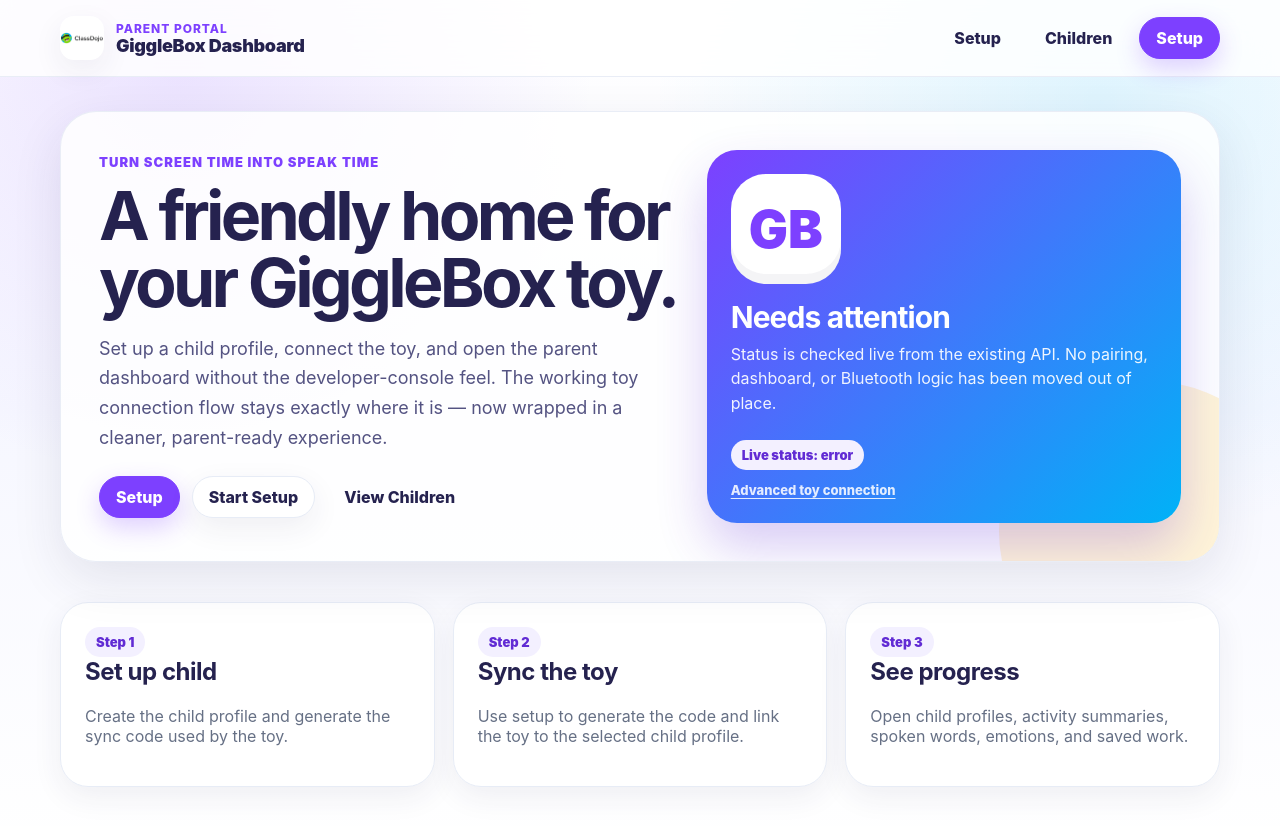
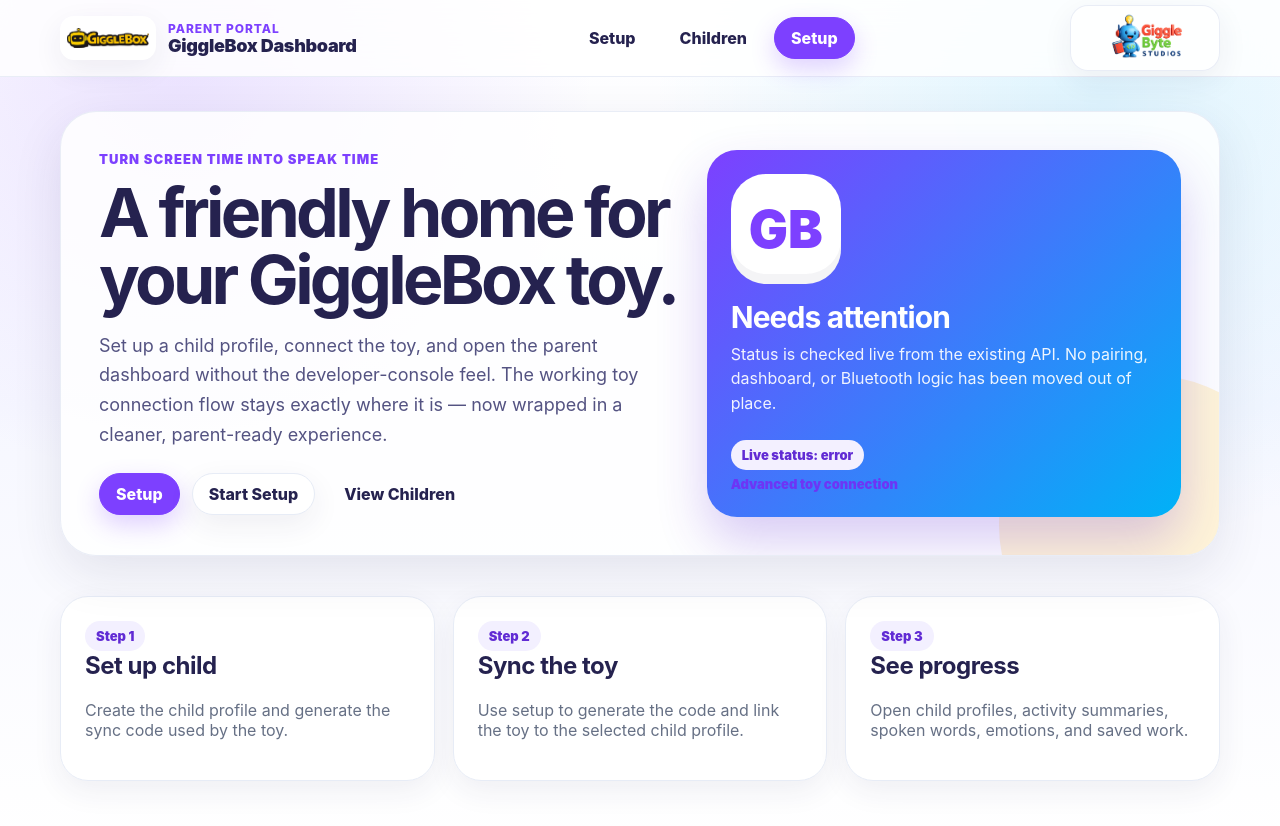
Before and after one commit to thorntonadam14-ui/gigglebox-dashboard, a Next.js app: page / in a window 1280 px wide. Shown: the top 826 px of the page. Built offline with nearby package versions, Linux system fonts and the light colour scheme; no server answers.

Commit message:
logo update plus drop down

```diff
--- a/app/children/page.tsx
+++ b/app/children/page.tsx
@@ -36,6 +36,9 @@
             <a className="gb-nav-link" href="/setup">Setup</a>
             <a className="gb-button" href="/setup">Setup</a>
           </nav>
+          <a className="gb-studio-mark" href="/" aria-label="Giggle Byte Studios">
+            <img src="/gigglebyte-studios-logo.png" alt="Giggle Byte Studios" />
+          </a>
         </div>
       </header>
       <main className="gb-main">
--- a/app/components/BleReceiverConsole.tsx
+++ b/app/components/BleReceiverConsole.tsx
@@ -319,6 +319,9 @@
             <a className="gb-nav-link" href="/dashboard">Dashboard</a>
             <InstallPrompt />
           </nav>
+          <a className="gb-studio-mark" href="/" aria-label="Giggle Byte Studios">
+            <img src="/gigglebyte-studios-logo.png" alt="Giggle Byte Studios" />
+          </a>
         </div>
       </header>
 
--- a/app/dashboard/page.tsx
+++ b/app/dashboard/page.tsx
@@ -12,6 +12,9 @@
             <a className="gb-nav-link" href="/children">Children</a>
             <a className="gb-button" href="/setup">Setup</a>
           </nav>
+          <a className="gb-studio-mark" href="/" aria-label="Giggle Byte Studios">
+            <img src="/gigglebyte-studios-logo.png" alt="Giggle Byte Studios" />
+          </a>
         </div>
       </header>
       <main className="gb-main">
--- a/app/globals.css
+++ b/app/globals.css
@@ -42,7 +42,7 @@
 }
 .gb-nav-inner { min-height: 76px; display: flex; align-items: center; justify-content: space-between; gap: 20px; }
 .gb-brand { display: inline-flex; align-items: center; gap: 12px; text-decoration: none; font-weight: 900; color: var(--gb-ink); letter-spacing: -.02em; }
-.gb-logo { width: 44px; height: 44px; object-fit: contain; border-radius: 14px; background: white; box-shadow: var(--gb-shadow-soft); }
+.gb-logo { width: 96px; height: 44px; object-fit: contain; border-radius: 14px; background: white; box-shadow: var(--gb-shadow-soft); padding: 5px 7px; }
 .gb-brand-kicker { display:block; font-size: 12px; font-weight: 800; color: var(--gb-purple); text-transform: uppercase; letter-spacing: .08em; }
 .gb-brand-title { display:block; font-size: 18px; line-height: 1.1; }
 .gb-nav-links { display:flex; align-items:center; gap: 10px; flex-wrap: wrap; }
@@ -174,6 +174,14 @@
 .gb-art-thumb { width:54px; height:54px; border-radius:16px; display:grid; place-items:center; background:#fff7ed; font-size:24px; }
 .gb-art-item strong { display:block; color:var(--gb-ink); }
 .gb-art-item small { display:block; color:var(--gb-muted); margin-top:4px; }
+
+.gb-report-card-head-select { align-items:center; }
+.gb-report-filter { display:flex; align-items:center; gap:10px; flex-wrap:wrap; justify-content:flex-end; }
+.gb-select { appearance:none; border:1px solid #e7ecf6; border-radius:999px; padding:10px 34px 10px 14px; color:var(--gb-ink); font-weight:900; background:linear-gradient(180deg,#fff,#f8fafc); box-shadow:var(--gb-shadow-soft); cursor:pointer; }
+.gb-art-thumb-image { overflow:hidden; background:#f8fafc; text-decoration:none; }
+.gb-art-thumb-image img { width:100%; height:100%; object-fit:cover; display:block; }
+.gb-small-link { display:inline-block; margin-top:6px; color:#6d35f5; font-weight:900; font-size:13px; text-decoration:none; }
+.gb-small-link:hover { text-decoration:underline; }
 @media (max-width: 920px) {
   .gb-report-hero, .gb-report-layout { grid-template-columns: 1fr; }
   .gb-report-stats { grid-template-columns: repeat(2, minmax(0,1fr)); }
@@ -181,3 +189,35 @@
 @media (max-width: 560px) {
   .gb-report-stats { grid-template-columns: 1fr; }
 }
+
+.gb-studio-mark {
+  display: inline-flex;
+  align-items: center;
+  justify-content: center;
+  flex: 0 0 auto;
+  padding: 6px 8px;
+  border-radius: 18px;
+  background: rgba(255,255,255,.72);
+  border: 1px solid rgba(231,236,246,.9);
+  box-shadow: var(--gb-shadow-soft);
+  text-decoration: none;
+}
+.gb-studio-mark img {
+  display: block;
+  width: 132px;
+  max-height: 52px;
+  object-fit: contain;
+}
+@media (max-width: 820px) {
+  .gb-nav-links { order: 3; width: 100%; }
+  .gb-studio-mark { order: 2; }
+  .gb-studio-mark img { width: 116px; }
+}
+@media (max-width: 560px) {
+  .gb-nav-inner { gap: 12px; }
+  .gb-studio-mark img { width: 96px; }
+}
+
+@media (max-width: 560px) {
+  .gb-logo { width: 84px; height: 40px; }
+}
--- a/app/page.tsx
+++ b/app/page.tsx
@@ -15,6 +15,9 @@
           <a className="gb-nav-link" href="/children">Children</a>
           <a className="gb-button" href="/setup">Setup</a>
         </nav>
+        <a className="gb-studio-mark" href="/" aria-label="Giggle Byte Studios">
+          <img src="/gigglebyte-studios-logo.png" alt="Giggle Byte Studios" />
+        </a>
       </div>
     </header>
   );
--- a/app/setup/page.tsx
+++ b/app/setup/page.tsx
@@ -145,6 +145,9 @@
             <a className="gb-nav-link" href="/children">Children</a>
             <a className="gb-button" href="/setup">Setup</a>
           </nav>
+          <a className="gb-studio-mark" href="/" aria-label="Giggle Byte Studios">
+            <img src="/gigglebyte-studios-logo.png" alt="Giggle Byte Studios" />
+          </a>
         </div>
       </header>
 
```
Also changed, not shown: app/children/[id]/page.tsx (+54 -9 lines), public/gigglebox-logo.png, public/gigglebyte-studios-logo.png (added).
